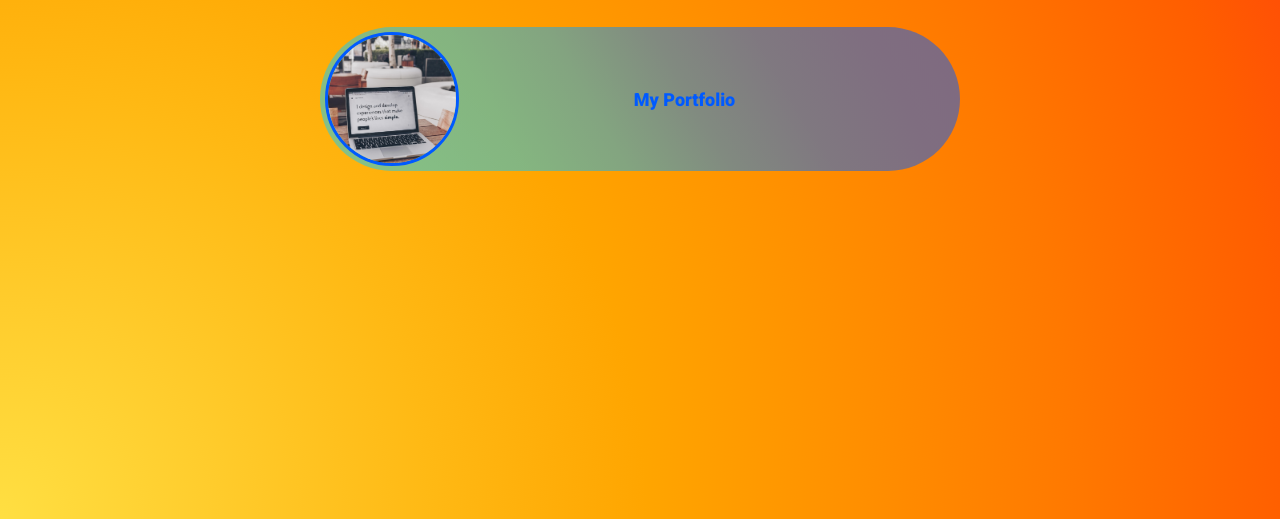
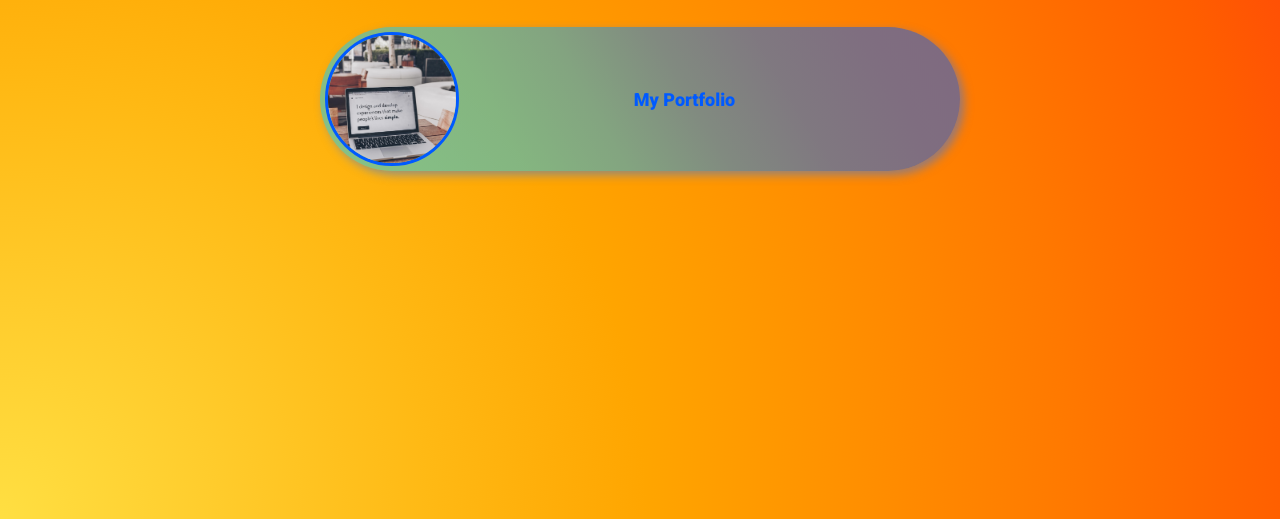
Before and after one commit to VictorManzanilla/linkinbio, a plain HTML site: page index.html in a window 1280 px wide. Shown: the part 281-800 px from the top of the page. Drawn offline with Linux system fonts and the light colour scheme; a web font is replaced by a local one.

Commit message:
item fixed, done

```diff
--- a/index.html
+++ b/index.html
@@ -3,7 +3,7 @@
 <head>
   <meta charset="UTF-8">
   <meta name="viewport" content="width=device-width, initial-scale=1.0">
-  <title> my link</title>
+  <title>Welcome!</title>
   <link href="./style.css" rel="stylesheet">
   <link rel="preconnect" href="https://fonts.googleapis.com">
 <link rel="preconnect" href="https://fonts.gstatic.com" crossorigin>
--- a/style.css
+++ b/style.css
@@ -17,6 +17,14 @@ body {
 .main-container {
   max-width: 640px;
   margin: auto;
+}
+
+.item {
+  background: linear-gradient(240deg, rgba(0, 90, 255, 0.5), rgba(0, 91, 255, 0.5), rgba(1, 101, 255, 0.5), rgba(4, 128, 255, 0.5), rgba(8, 171, 255, 0.5), rgba(11, 196, 255, 0.5), rgba(12, 205, 255, 0.5), rgba(12, 206, 255, 0.5));
+  border-radius: 1000px;
+  padding: 5px;
+  padding-right: 50px;
+  box-shadow: 4px 4px 10px 0px rgba(43, 117, 244, 0.5);
 }
 
 .selfie {
@@ -59,13 +67,10 @@ a {
 }
 
 .item {
-  background: linear-gradient(240deg, rgba(0, 90, 255, 0.5), rgba(0, 91, 255, 0.5), rgba(1, 101, 255, 0.5), rgba(4, 128, 255, 0.5), rgba(8, 171, 255, 0.5), rgba(11, 196, 255, 0.5), rgba(12, 205, 255, 0.5), rgba(12, 206, 255, 0.5));
   margin-bottom: 20px;
   display: flex;
   align-items: center;
-  border-radius: 1000px;
-  padding: 5px;
-  padding-right: 50px;
+
 }
 
 .link-text {
```
